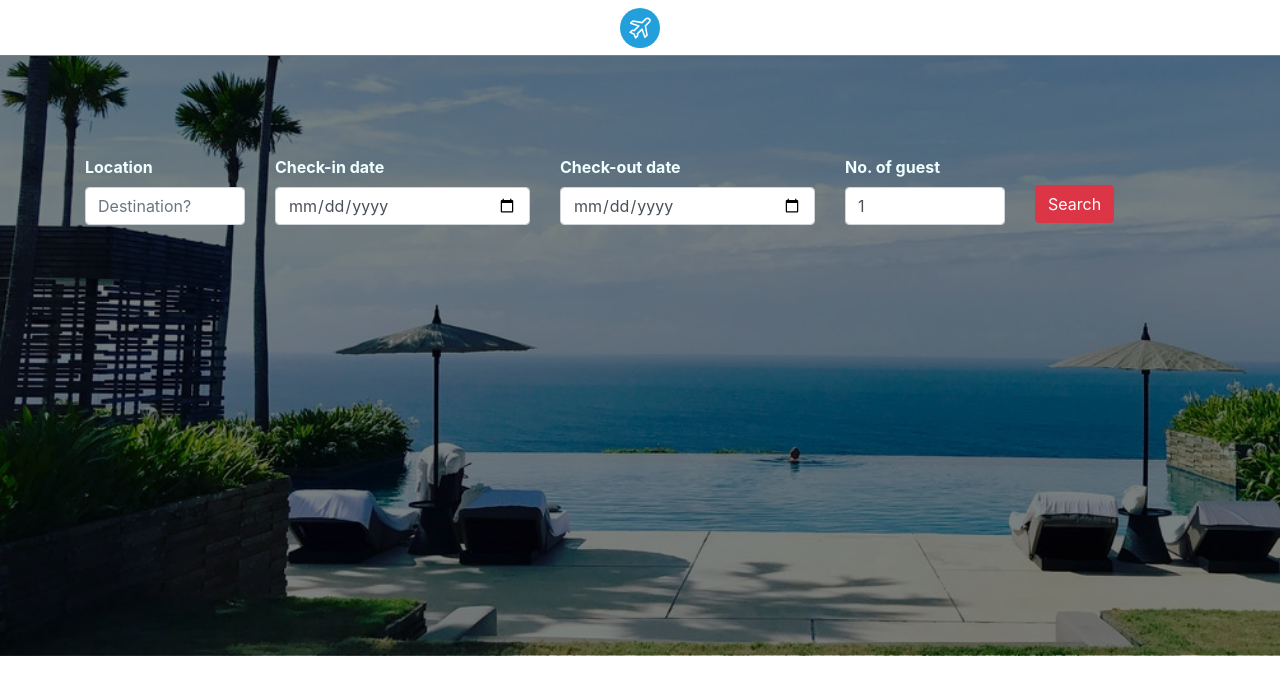
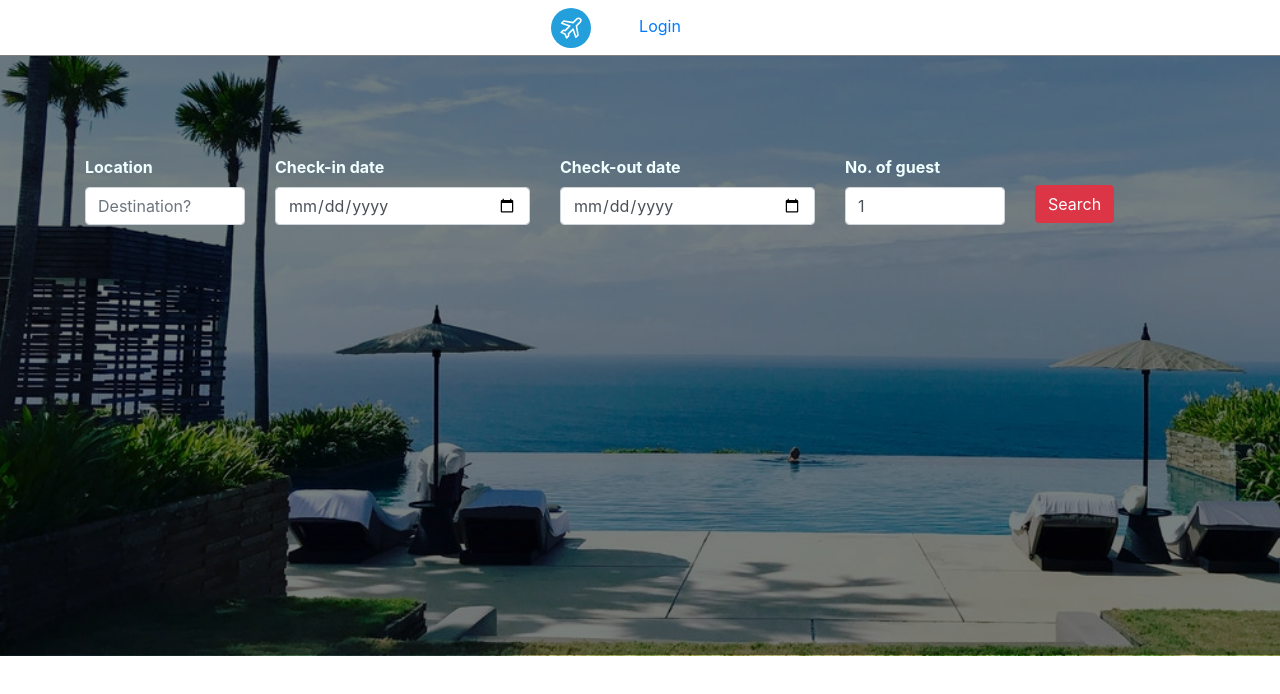
Before and after one commit to MohiuddinRabby/airdnd, a React (Create React App) app: page / in a window 1280 px wide. Shown: the top 694 px of the page. Built offline with nearby package versions, Linux system fonts and the light colour scheme; no server answers.

Commit message:
init login integrated

```diff
--- a/package.json
+++ b/package.json
@@ -8,6 +8,7 @@
     "@testing-library/user-event": "^7.2.1",
     "axios": "^0.20.0",
     "bootstrap": "^4.5.2",
+    "firebase": "^7.19.1",
     "react": "^16.13.1",
     "react-dom": "^16.13.1",
     "react-hook-form": "^6.7.1",
--- a/src/App.js
+++ b/src/App.js
@@ -5,10 +5,13 @@ import Nav from "./components/Nav/Nav";
 import Result from "./components/Result/Result";
 import ResultDataDetails from "./components/ResultDataDetails/ResultDataDetails";
 import { InfoProvider } from "./global/InfoContext";
+import Login from "./components/Login/Login";
+import { AuthProvider } from "./global/useAuth";
 const App = () => {
   return (
     <React.Fragment>
       <Router>
+        <AuthProvider>
           <InfoProvider>
             <Nav></Nav>
             <Switch>
@@ -21,8 +24,12 @@ const App = () => {
               <Route path="/house-details/:keys">
                 <ResultDataDetails></ResultDataDetails>
               </Route>
+              <Route path="/login">
+                <Login></Login>
+              </Route>
             </Switch>
           </InfoProvider>
+        </AuthProvider>
       </Router>
     </React.Fragment>
   );
--- a/src/components/Cart/Cart.js
+++ b/src/components/Cart/Cart.js
@@ -4,7 +4,7 @@ import { InfoContext } from "../../global/InfoContext";
 
 const Cart = () => {
   const [info, setInfo] = useContext(InfoContext);
-//   console.log("from cart", info);
+  //   console.log("from cart", info);
   return (
     <div className="card">
       <div className="card-body">
@@ -14,6 +14,9 @@ const Cart = () => {
             <h5>Check-in-date: {infos.chekin}</h5>
             <h5>Check-out-date: {infos.checkout}</h5>
             <h5>Guest: {infos.guest}</h5>
+            <button className="btn btn-danger btn-sm">
+              Confirm Reservation
+            </button>
           </div>
         ))}
       </div>
--- /dev/null
+++ b/src/components/Login/Login.js
@@ -0,0 +1,17 @@
+import React from "react";
+import Auth from "../../global/useAuth";
+const Login = () => {
+  const auth = Auth();
+  console.log(auth.singInUser);
+  return (
+    <div>
+      <h1>Login</h1>
+      {auth.singInUser ? (
+        <button onClick={auth.signOutGoogle}>Signout</button>
+      ) : (
+        <button onClick={auth.singInWithGoole}>Login</button>
+      )}
+    </div>
+  );
+};
+export default Login;
--- a/src/components/Nav/Nav.js
+++ b/src/components/Nav/Nav.js
@@ -2,12 +2,20 @@ import React from "react";
 import { Link } from "react-router-dom";
 import logo from "../../img/logo.svg";
 import "./Nav.css";
+import { useAuth } from "../../global/useAuth";
 const Nav = () => {
+  const auth = useAuth();
+  console.log(auth.singInUser);
   return (
     <nav className="navbar">
-      <Link to="/" className="m-auto">
+      <div className="m-auto">
         <img src={logo} alt="logo" style={{ width: "40px" }} />
-      </Link>
+        {auth.singInUser ? (
+          <span className="px-5">{auth.singInUser.name}</span>
+        ) : (
+          <Link to="/login" className="px-5">Login</Link>
+        )}
+      </div>
     </nav>
   );
 };
--- /dev/null
+++ b/src/global/useAuth.js
@@ -0,0 +1,80 @@
+import React from "react";
+import * as firebase from "firebase/app";
+import "firebase/auth";
+import firebaseConfig from "../firebaseConfig";
+import { useState } from "react";
+import { createContext } from "react";
+import { useContext } from "react";
+import { useEffect } from "react";
+firebase.initializeApp(firebaseConfig);
+
+//auth context
+const AuthContext = createContext();
+export const AuthProvider = (props) => {
+  const auth = Auth();
+  return (
+    <AuthContext.Provider value={auth}>{props.children}</AuthContext.Provider>
+  );
+};
+//
+//auth hook
+export const useAuth = () => {
+  return useContext(AuthContext);
+};
+//
+const getUserInfo = (user) => {
+  const { displayName, email, photoURL } = user;
+  return {
+    name: displayName,
+    email: email,
+    photo: photoURL,
+  };
+};
+const Auth = () => {
+  const [singInUser, setSingInUser] = useState(null);
+  const singInWithGoole = () => {
+    const provider = new firebase.auth.GoogleAuthProvider();
+    firebase
+      .auth()
+      .signInWithPopup(provider)
+      .then((result) => {
+        const signedInUserInfo = getUserInfo(result.user);
+        setSingInUser(signedInUserInfo);
+        // console.log(result);
+        return result.user;
+      })
+      .catch((error) => {
+        // Handle Errors here.
+        setSingInUser(null);
+        // console.log(error);
+      });
+  };
+  const signOutGoogle = () => {
+    firebase
+      .auth()
+      .signOut()
+      .then(function () {
+        setSingInUser(null);
+      })
+      .catch((error) => {
+        return error;
+      });
+  };
+  useEffect(() => {
+    //to hold current sign in user data
+    firebase.auth().onAuthStateChanged(function (user) {
+      if (user) {
+        const currUser = getUserInfo(user);
+        setSingInUser(currUser);
+      } else {
+        // No user is signed in.
+      }
+    });
+  }, []);
+  return {
+    singInUser,
+    singInWithGoole,
+    signOutGoogle,
+  };
+};
+export default Auth;
```
Also changed, not shown: 2 other files (tests, documents, lock files or other folders). Lines whose indentation alone changed are shown as unchanged.
